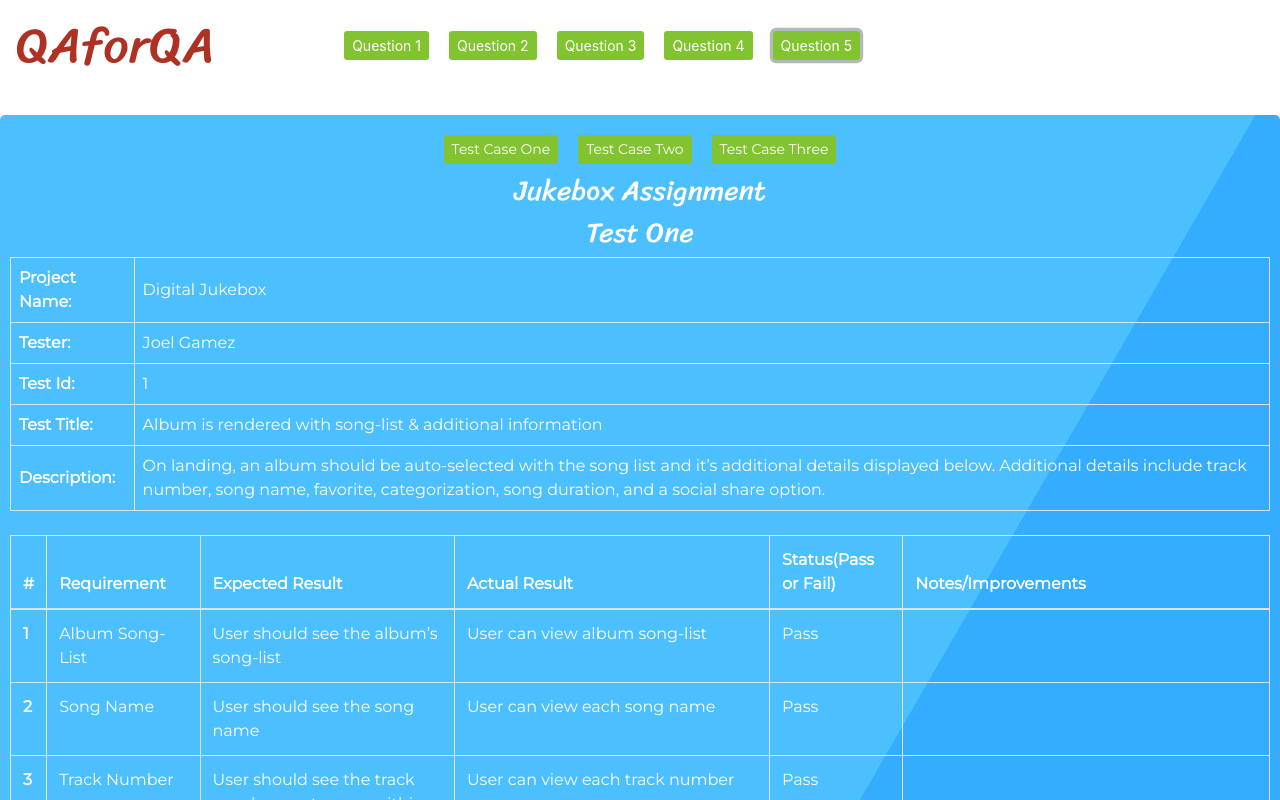
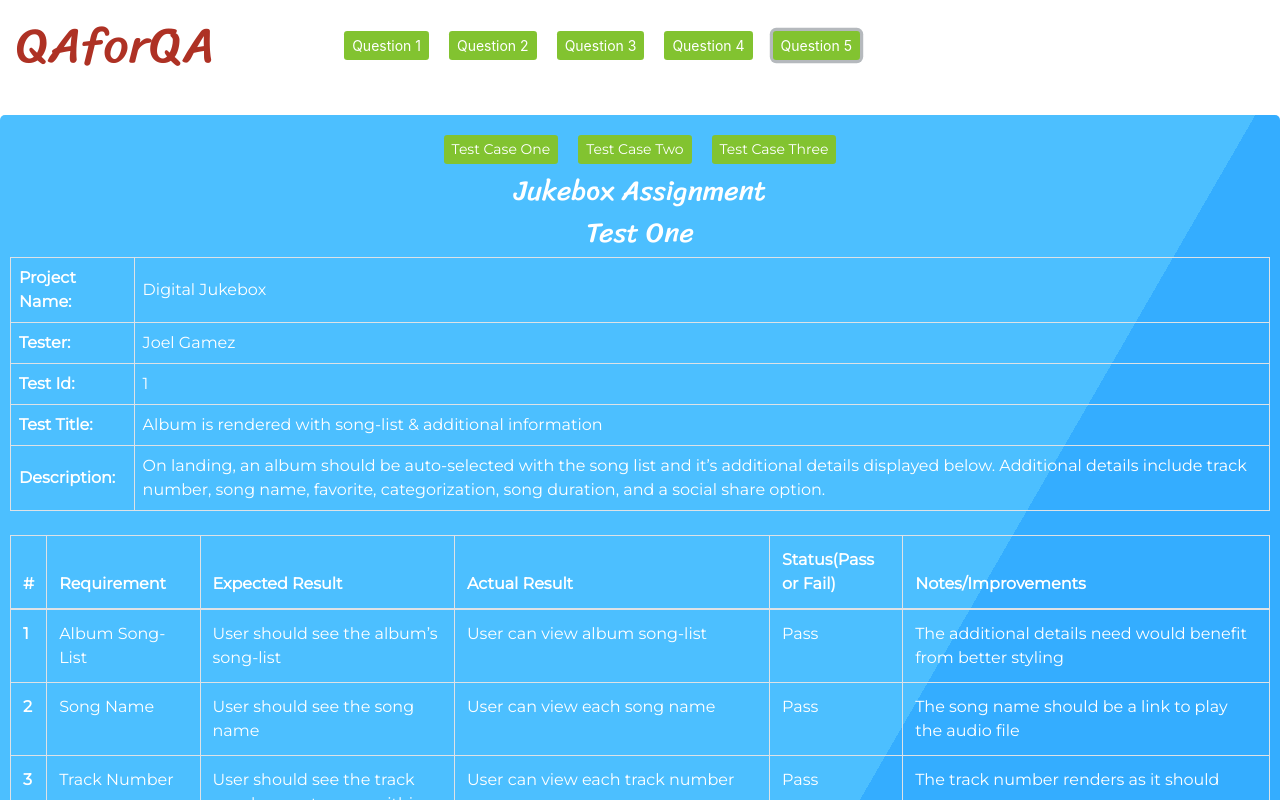
Before and after one commit to JoelGamez/ReactQAChallenge, a React (Create React App) app: page / in a window 1280 px wide. Both pictures are taken after a click on the button "Question 5". Shown: the top 800 px of the page. Built offline with nearby package versions, Linux system fonts and the light colour scheme.

Commit message:
typos fixed

```diff
--- a/src/App.css
+++ b/src/App.css
@@ -65,6 +65,7 @@ height: 75x;
 body{
   color:white;
 
+
 }
 
 table{
--- a/src/components/testCases.js/testOne.js
+++ b/src/components/testCases.js/testOne.js
@@ -60,7 +60,7 @@ class TestOne extends Component {
                     <td>User should see the album’s song-list</td>
                     <td>User can view album song-list</td>
                     <td>Pass</td>
-                    <td></td>
+                    <td>The additional details need would benefit from better styling</td>
 
                 </tr>
                 <tr>
@@ -69,7 +69,7 @@ class TestOne extends Component {
                     <td>User should see the song name</td>
                     <td>User can view each song name</td>
                     <td>Pass</td>
-                    <td></td>
+                    <td>The song name should be a link to play the audio file</td>
 
                 </tr>
                 <tr>
@@ -78,7 +78,7 @@ class TestOne extends Component {
                     <td>User should see the track number next songs within the list</td>
                     <td>User can view each track number</td>
                     <td>Pass</td>
-                    <td> </td>
+                    <td>The track number renders as it should</td>
 
                 </tr>
                 <tr>
@@ -105,7 +105,7 @@ class TestOne extends Component {
                     <td>User should see the duration per song</td>
                     <td>User can view the song duration for each track</td>
                     <td>Pass</td>
-                    <td></td>
+                    <td>The song duration renders as it should</td>
 
                 </tr>
                 <tr>
@@ -114,7 +114,7 @@ class TestOne extends Component {
                     <td>User should see a link to share the music they are listening too</td>
                     <td>User is not presented with a link to share music</td>
                     <td>Fail</td>
-                    <td></td>
+                    <td>There is no rendered link with social sharing options</td>
                 </tr>
 
             </tbody>
--- a/src/components/testCases.js/testTwo.js
+++ b/src/components/testCases.js/testTwo.js
@@ -57,7 +57,7 @@ class TestTwo extends Component {
                     <td>User should be able to scroll left by clicking on the left arrow</td>
                     <td>User can scroll left by clicking on the left arrow</td>
                     <td>Pass</td>
-                    <td></td>
+                    <td>The scroll left arrow  would improve with better styling</td>
 
                 </tr>
                 <tr>
@@ -66,7 +66,7 @@ class TestTwo extends Component {
                     <td>User should be able to scroll right by clicking on the right arrow</td>
                     <td>User can scroll right by clicking on the right arrow</td>
                     <td>Pass</td>
-                    <td></td>
+                    <td>The scroll right arrow  would improve with better styling</td>
 
                 </tr>
                 <tr>
```
